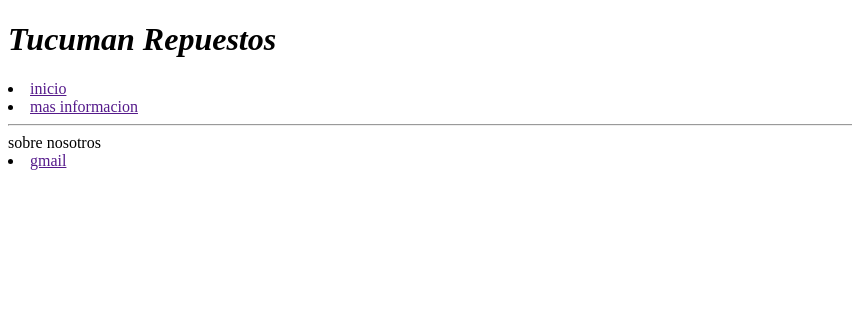
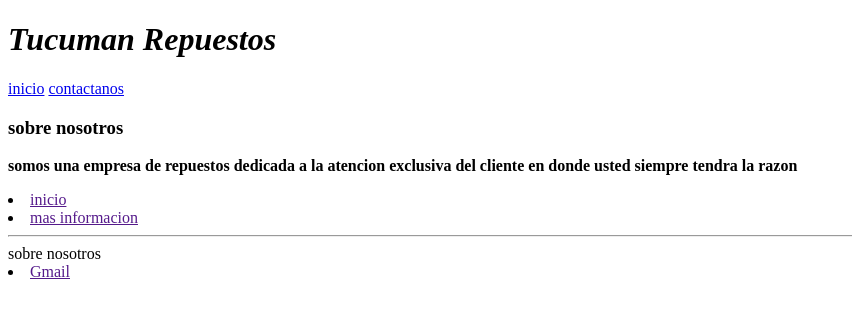
Before and after one commit to thedark008/pagina-web-123, a plain HTML site: page index.html in a window 1280 px wide. Shown: the whole page, without its empty margins (0-852 px from the left). Drawn offline with Linux system fonts and the light colour scheme.

Commit message:
agrege html

```diff
--- a/index.html
+++ b/index.html
@@ -13,12 +13,16 @@
     </i>
 </h1>
     </header>
-    <nav>
-
+    <nav class="nav-menu">
+<a href="#inicio" class="link-menu"> inicio</a>
+<a href="#contactanos" class="link-menu">contactanos</a>
     </nav>
     <section>
         <article>
-
+    <h1> sobre nosotros</h1>
+    <p>
+        <b> somos una empresa de repuestos dedicada a la atencion exclusiva del cliente en donde usted siempre tendra la razon</b>
+    </p>
         </article>
     </section>
     <footer>
@@ -28,7 +32,7 @@
         </lo>
         <lo> <hr> sobre nosotros
             <li>
-                <a href="">gmail</a>
+                <a href="">Gmail</a>
             </li>
         </lo>
     </footer>
```
